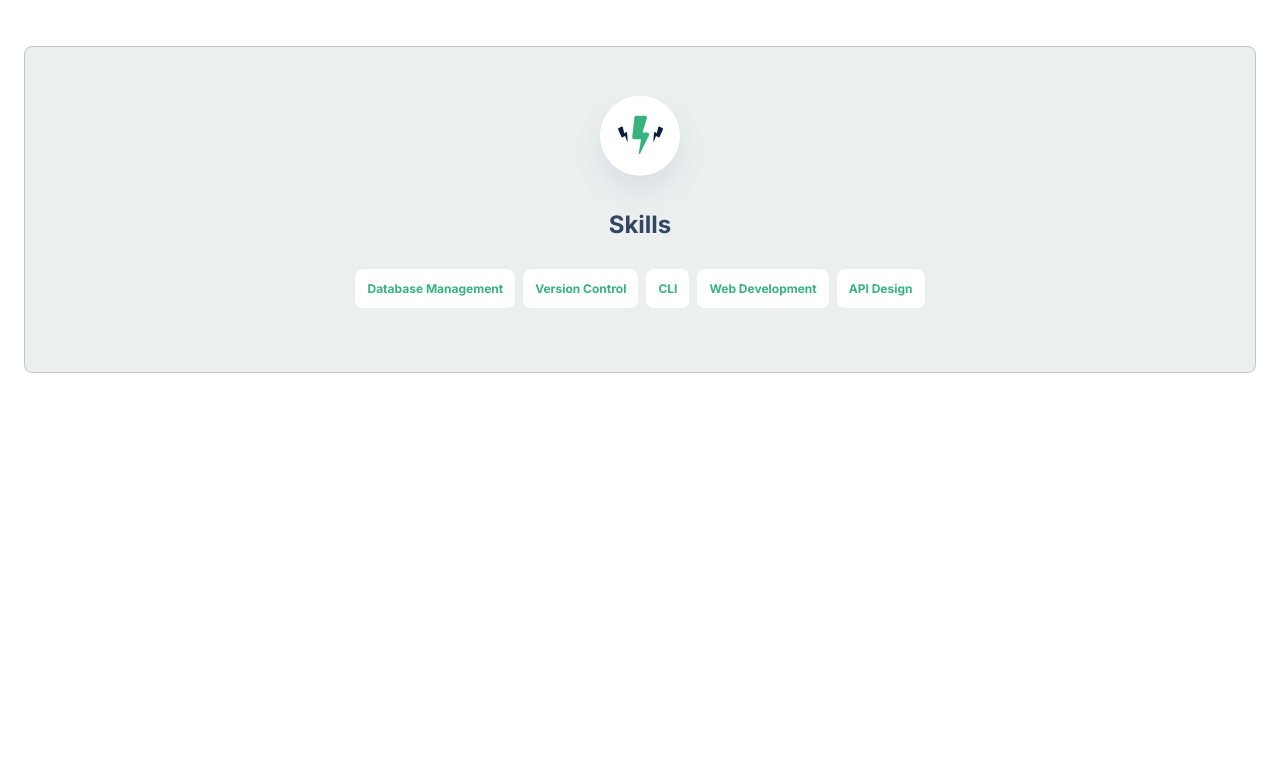
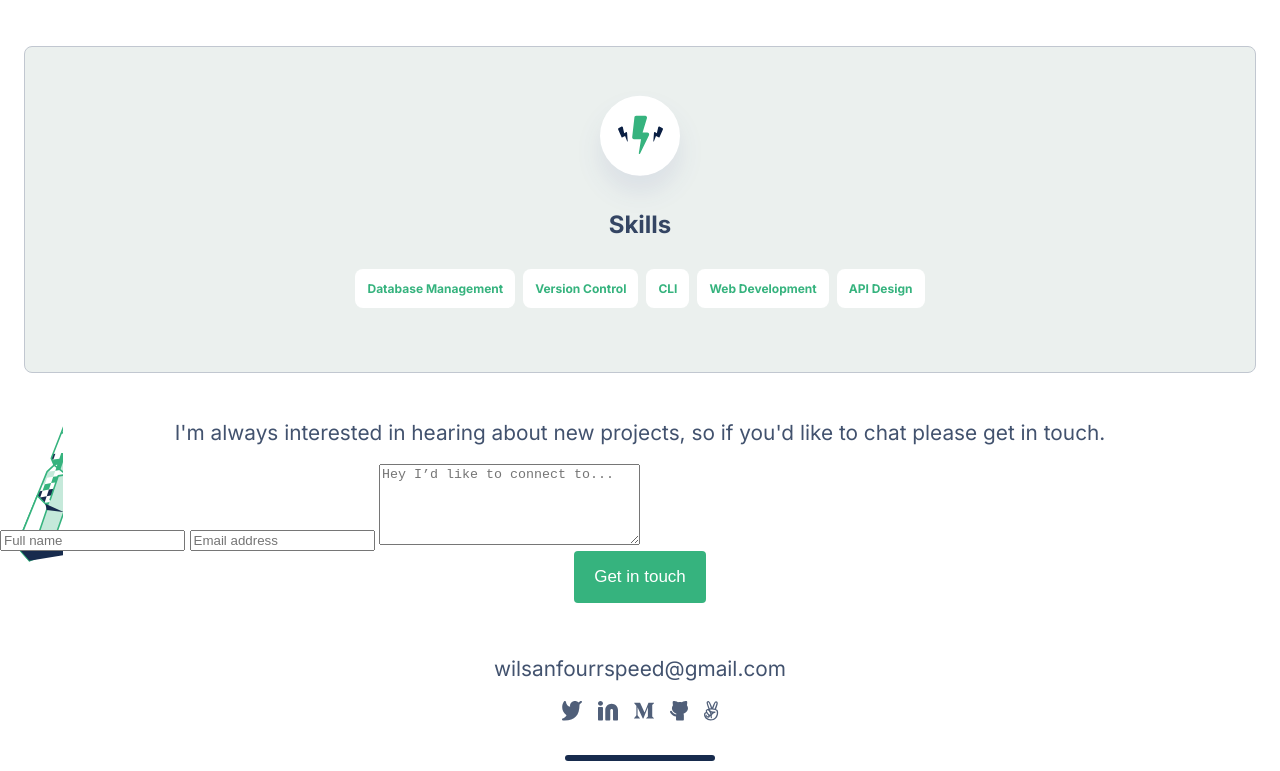
Before and after one commit to Wils-FOURR-speed/My-portfolio, a website: page index.html in a window 1280 px wide. Shown: the part 5152-5923 px from the top of the page. Before the commit the page ends 5549 px from the top, so only its background shows below. Drawn offline with Linux system fonts and the light colour scheme.

Commit message:
Add form element on index.html file

```diff
--- a/index.html
+++ b/index.html
@@ -222,6 +222,32 @@
                 </div>
             </div>
         </section>
+
+        <footer>
+            <div class="remarks">
+                <p>
+                    I'm always interested in hearing about new projects, so if you'd like to chat please get in touch.
+                </p>
+            </div>
+            <form action="">
+                <input type="text" name="full name" maxlength="30" placeholder="Full name" required>
+                <input type="email" name="email" placeholder="Email address" required>
+                <textarea name="comments" cols="30" rows="5" maxlength="500" placeholder="Hey I’d like to connect to..."></textarea>
+                <input type="submit" value="Get in touch" class="get-button">
+                <p>wilsanfourrspeed@gmail.com</p>
+            </form>
+
+            <div>
+                <ul class="social-media">
+                    <li><a href="#"><img src="images/twitter.svg" alt="twitter"></a></li>
+                    <li><a href="#"><img src="images/Linkedin icon.svg" alt="Linkedin"></a></li>
+                    <li><a href="#"><img src="images/medium.svg" alt="Medium"></a></li>
+                    <li><a href="#"><img src="images/github.svg" alt="Github"></a></li>
+                    <li><a href="#"><img src="images/angellist.svg" alt="Angellist"></a></li>
+                </ul>
+            </div>
+            <div class="indicator2"></div>
+        </footer>
     </section>
 </body>
 
--- a/style.css
+++ b/style.css
@@ -282,3 +282,17 @@ h4 {
   font-weight: 600;
   color: #344563;
 }
+
+.indicator2 {
+  width: 150px;
+  height: 6px;
+  margin: auto;
+  background: #172b4d;
+  border-radius: 4px;
+  margin-top: 30px;
+  margin-bottom: 10px;
+}
+
+footer {
+  background: url(footer.svg) no-repeat;
+}
```
Also changed, not shown: footer.svg (added).
